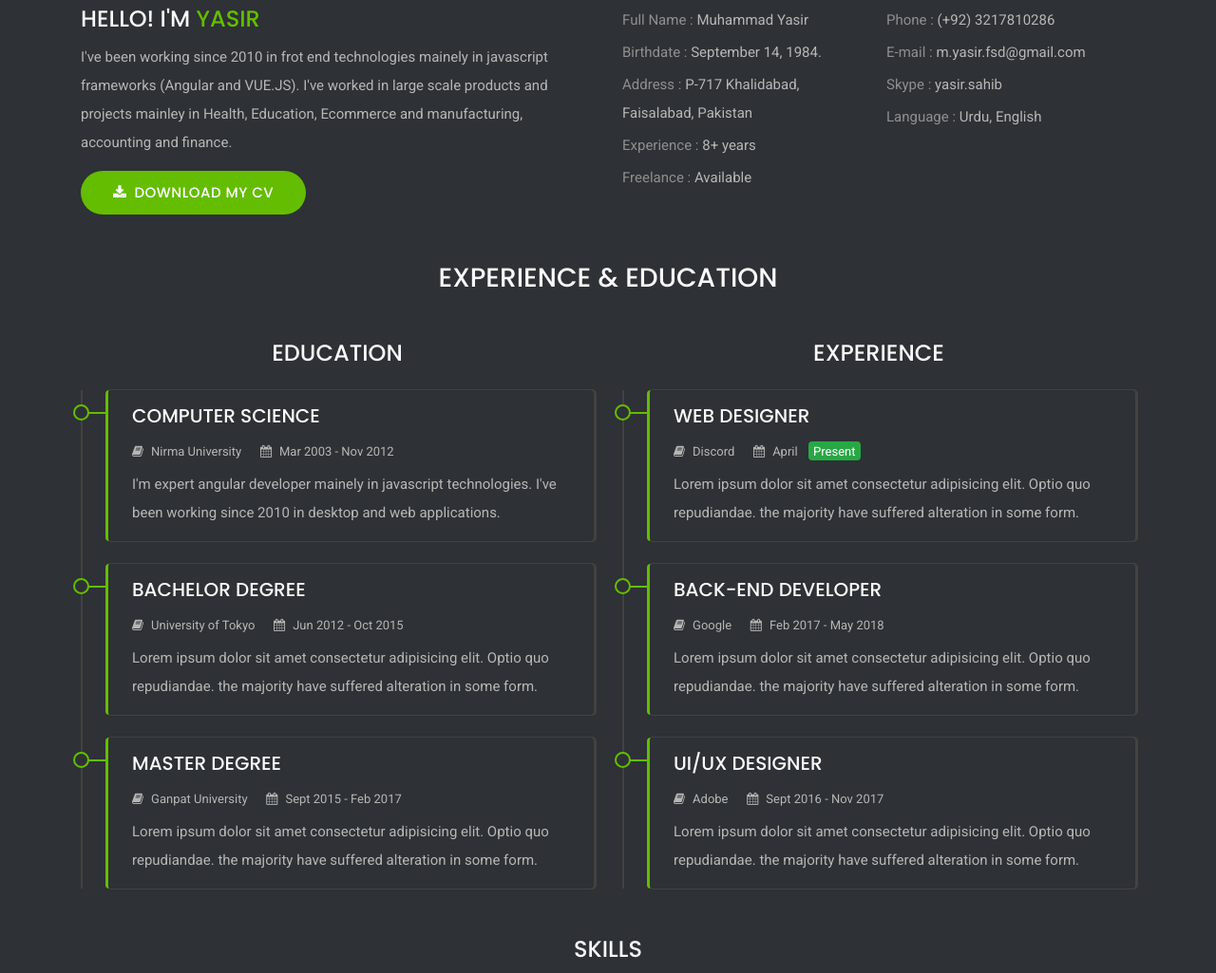
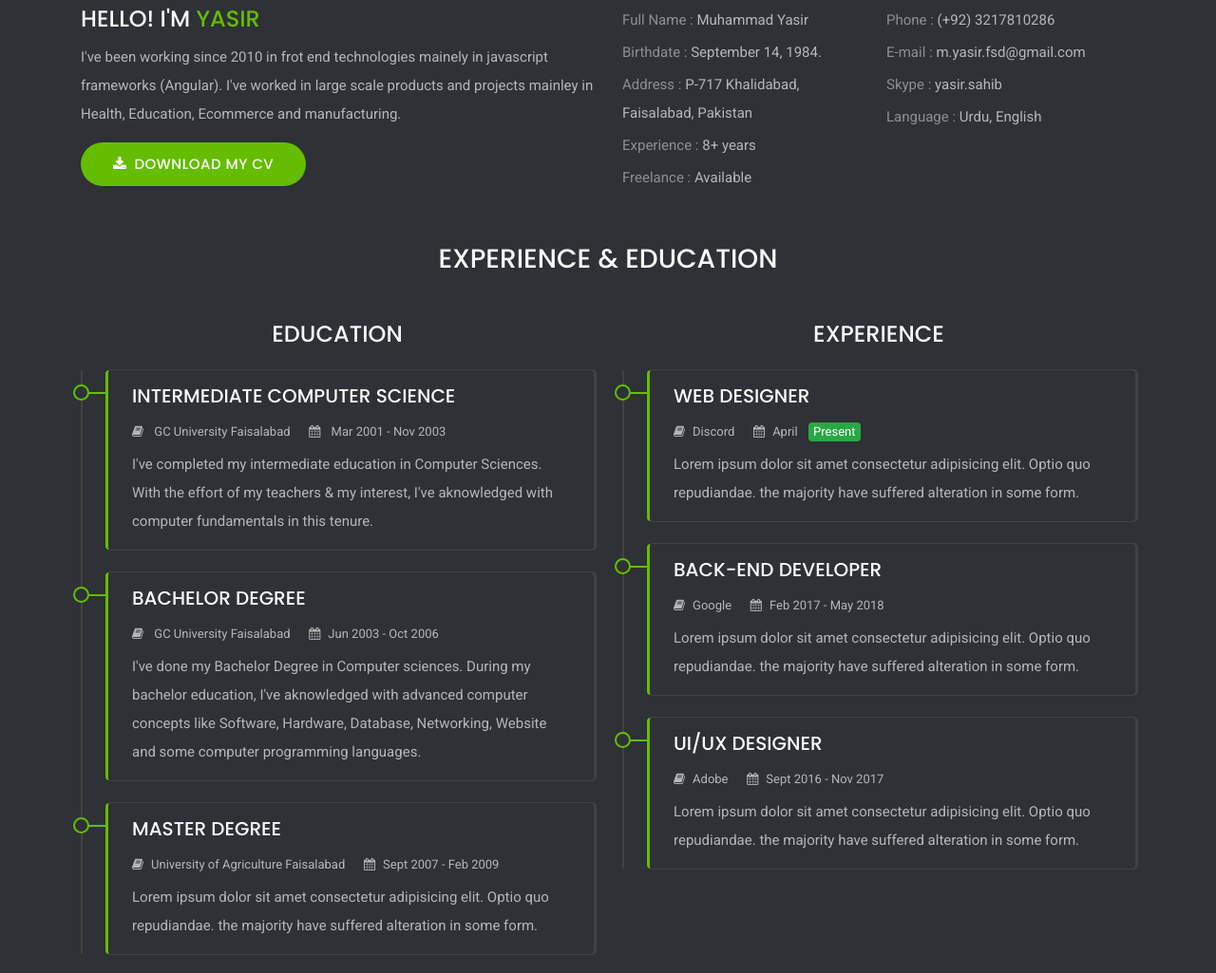
Before and after one commit to MuhammadYasir/muhammadyasir.github.io, a plain HTML site: page index.html in a window 1280 px wide. Shown: the part 994-2019 px from the top of the page at 95% size. Drawn offline with Linux system fonts and the light colour scheme.

Commit message:
some changes

```diff
--- a/index.html
+++ b/index.html
@@ -115,7 +115,8 @@
                   <b class="is-visible">Front end engineer</b>
                 </span> -->
               </h3>
-              <p>I'M full stack JavaScript Developer mainely in Angular 2 to latest with over 10+ years of experience. </p>
+              <p>I'M full stack JavaScript Developer mainely in Angular 2 to latest with over 10+ years of experience.
+              </p>
               <div class="social-links d-flex flex-wrap">
                 <a href="#" data-toggle="tooltip" data-placement="top" data-original-title="Linkedin"><i
                     class="fa fa-linkedin"></i></a>
@@ -155,9 +156,12 @@
               <div class="col-xl-6 col-lg-6 col-md-12 col-sm-12 col-12">
                 <div class="about-text">
                   <h4>Hello! I'M <span>Yasir</span></h4>
-                  <p>I've been working since 2010 in frot end technologies mainely in javascript frameworks (Angular and VUE.JS). I've worked in large scale products and projects mainley in Health, Education, Ecommerce and manufacturing, accounting and finance. </p>
-                  <a class="mb-4 mb-lg-0 btn btn-primary" href="#"><span><i class="fa fa-download mr-2"></i>Download my
-                      cv</span></a>
+                  <p>I've been working since 2010 in frot end technologies mainely in javascript frameworks (Angular).
+                    I've worked in large scale products and projects mainley in Health, Education, Ecommerce and
+                    manufacturing.</p>
+                  <a class="mb-4 mb-lg-0 btn btn-primary" href="#">
+                    <span> <i class="fa fa-download mr-2"></i>Download My CV</span>
+                  </a>
                 </div>
               </div>
               <div class="col-xl-6 col-lg-6 col-md-12 col-sm-12 col-12">
@@ -170,7 +174,8 @@
                     <li class="mb-1"><span>Freelance :</span> <span>Available</span></li>
                   </ul>
                   <ul class="float-right w-50 pl-2">
-                    <li class="mb-1"><span>Phone :</span> <span><a href="tel:+923217810286">(+92) 3217810286</a></span></li>
+                    <li class="mb-1"><span>Phone :</span> <span><a href="tel:+923217810286">(+92) 3217810286</a></span>
+                    </li>
                     <li class="mb-1"><span>E-mail :</span> <span><a
                           href="mailto:m.yasir.fsd@gmail.com">m.yasir.fsd@gmail.com</a></span></li>
                     <li class="mb-1"><span>Skype :</span> <span>yasir.sahib</span></li>
@@ -194,35 +199,45 @@
               <div class="col-xl-6 col-lg-6 col-md-12 col-sm-12 col-12">
                 <h4 class="education-title block-title text-center text-uppercase mb-4">Education</h4>
                 <div class="education pl-4">
+
                   <div class="education-box mb-4">
-                    <h5 class="box-title">Computer Science</h5>
+                    <h5 class="box-title">Intermediate Computer Science</h5>
                     <div class="item-details mb-2 mb-sm-1">
-                      <span class="university d-inline-block mr-3"><i class="fa fa-book mr-2"></i>Nirma
-                        University</span>
-                      <span class="year d-inline-block"><i class="fa fa-calendar mr-2"></i>Mar 2003 - Nov 2012</span>
+                      <span class="university d-inline-block mr-3"> <i class="fa fa-book mr-2"></i> GC University Faisalabad </span>
+                      <span class="year d-inline-block"> <i class="fa fa-calendar mr-2"></i> Mar 2001 - Nov 2003 </span>
                     </div>
-                    <p class="box-description">I'm expert angular developer mainely in javascript technologies. I've been working since 2010 in desktop and web applications.</p>
+                    <p class="box-description">
+                      I've completed my intermediate education in Computer Sciences.
+                      With the effort of my teachers & my interest, I've aknowledged with computer fundamentals in this
+                      tenure.
+                    </p>
                   </div>
+
                   <div class="education-box mb-4">
                     <h5 class="box-title">Bachelor Degree</h5>
                     <div class="item-details mb-2 mb-sm-1">
-                      <span class="university d-inline-block mr-3"><i class="fa fa-book mr-2"></i>University of
-                        Tokyo</span>
-                      <span class="year d-inline-block"><i class="fa fa-calendar mr-2"></i>Jun 2012 - Oct 2015</span>
+                      <span class="university d-inline-block mr-3"> <i class="fa fa-book mr-2"></i> GC University Faisalabad </span>
+                      <span class="year d-inline-block"><i class="fa fa-calendar mr-2"></i>Jun 2003 - Oct 2006</span>
                     </div>
-                    <p class="box-description">Lorem ipsum dolor sit amet consectetur adipisicing elit. Optio quo
-                      repudiandae. the majority have suffered alteration in some form.</p>
+                    <p class="box-description">
+                      I've done my Bachelor Degree in Computer sciences.
+                      During my bachelor education, I've aknowledged with advanced computer concepts like Software, Hardware,
+                      Database, Networking, Website and some computer programming languages.
+                    </p>
                   </div>
+
                   <div class="education-box mb-4 mb-lg-0">
                     <h5 class="box-title">Master Degree</h5>
                     <div class="item-details mb-2 mb-sm-1">
-                      <span class="university d-inline-block mr-3"><i class="fa fa-book mr-2"></i>Ganpat
-                        University</span>
-                      <span class="year d-inline-block"><i class="fa fa-calendar mr-2"></i>Sept 2015 - Feb 2017</span>
+                      <span class="university d-inline-block mr-3"><i class="fa fa-book mr-2"></i>University of Agriculture Faisalabad</span>
+                      <span class="year d-inline-block"><i class="fa fa-calendar mr-2"></i>Sept 2007 - Feb 2009</span>
                     </div>
-                    <p class="box-description">Lorem ipsum dolor sit amet consectetur adipisicing elit. Optio quo
-                      repudiandae. the majority have suffered alteration in some form.</p>
+                    <p class="box-description">
+                      Lorem ipsum dolor sit amet consectetur adipisicing elit. Optio quo
+                      repudiandae. the majority have suffered alteration in some form.
+                    </p>
                   </div>
+
                 </div>
               </div>
               <!-- End Education -->
@@ -1006,7 +1021,8 @@
       <!-- Container -->
       <div class="container">
         <!-- Copyright -->
-        <p class="copyright text-center">&copy; 2021 <a href="#">Muhammad Yasir</a> &nbsp; - &nbsp; All rights reserved.</p>
+        <p class="copyright text-center">&copy; 2021 <a href="#">Muhammad Yasir</a> &nbsp; - &nbsp; All rights reserved.
+        </p>
         <!-- End Copyright -->
       </div>
       <!-- End Container -->
```
